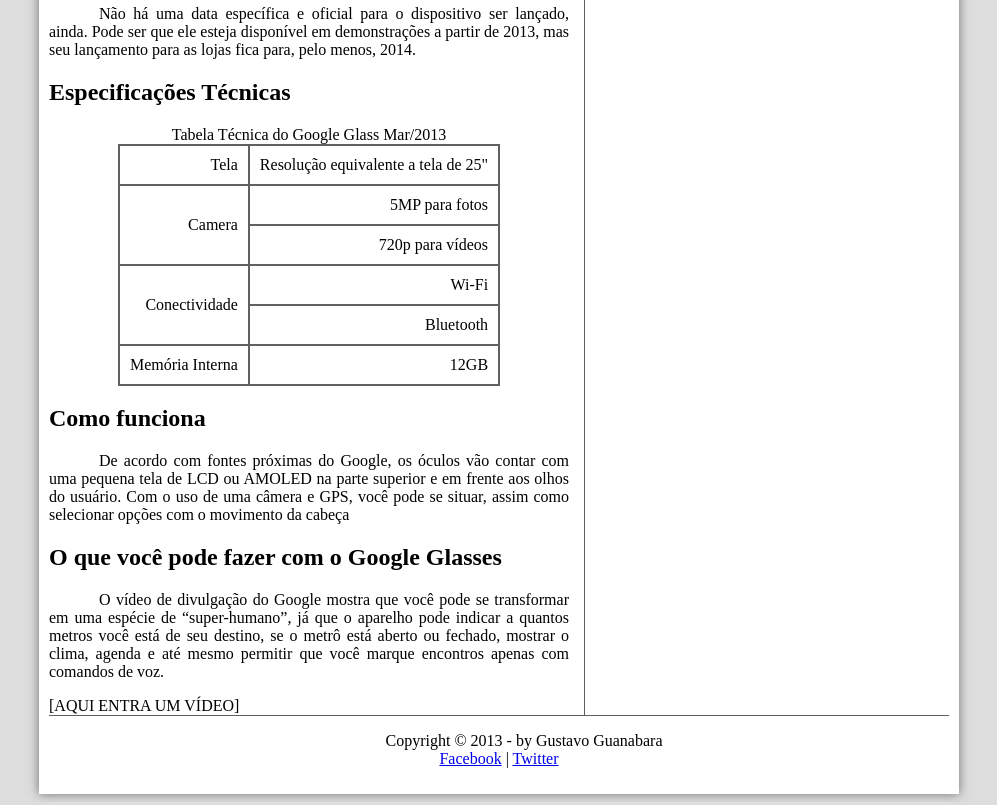
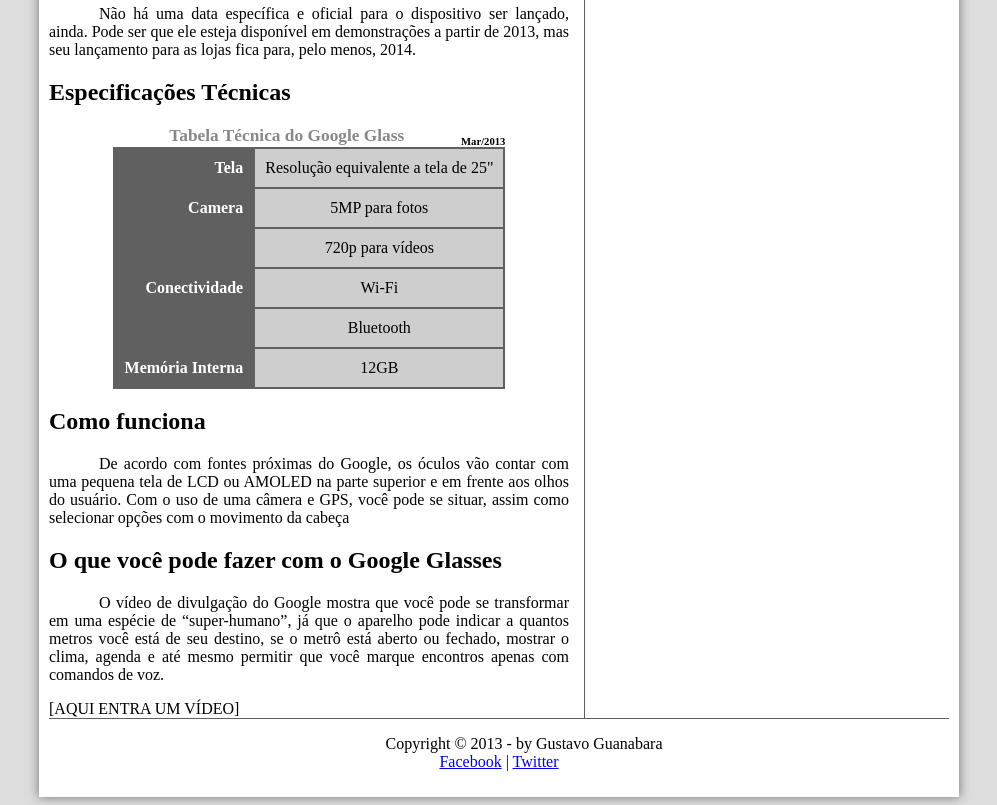
Before and after one commit to RafaDev01/Meusitegoogleglass, a plain HTML site: page index.html in a window 1280 px wide. Shown: the part 900-1705 px from the top of the page, without its empty margins (141-1138 px from the left). Drawn offline with Linux system fonts and the light colour scheme.

Commit message:
commit aula 20

```diff
--- a/_css/estilo.css
+++ b/_css/estilo.css
@@ -138,8 +138,34 @@ table#tabelaspec {
 table#tabelaspec td {
   border: 1px solid #606060;
   padding: 10px;
+  text-align: center;
+  vertical-align: middle;
+}
+
+table#tabelaspec td.ce {
+  color: white;
+  background-color: #606060;
+  vertical-align: top;
+  font-weight: bold;
   text-align: right;
-  vertical-align: middle;
+}
+
+table#tabelaspec td.cd {
+  background-color: #cecece;
+}
+
+table#tabelaspec caption {
+  color: #888888;
+  font-size: 13pt;
+  font-weight: bolder;
+}
+
+table#tabelaspec caption span {
+  display: block;
+  float: right;
+  color: black;
+  font-size: 8pt;
+  margin-top: 10px;
 }
 
 aside#lateral {
--- a/index.html
+++ b/index.html
@@ -63,15 +63,15 @@
 
       <h1>Especificações Técnicas</h1>
       <table id="tabelaspec">
-        <caption>Tabela Técnica do Google Glass Mar/2013</caption>
-      <tr><td>Tela</td>
-      <td>Resolução equivalente a tela
+        <caption>Tabela Técnica do Google Glass <span>Mar/2013</span> </caption>
+      <tr><td class="ce">Tela</td>
+      <td class="cd">Resolução equivalente a tela
         de 25"</td></tr>
-        <tr><td rowspan="2">Camera</td> <td>5MP para fotos</td></tr>
-        <tr><td>720p para vídeos</td></tr>
-        <tr><td rowspan="2"> Conectividade</td> <td>Wi-Fi</td> </tr>
-        <tr><td> Bluetooth</td></tr>
-          <tr><td>Memória Interna</td><td>12GB</td> </tr>
+        <tr><td rowspan="2" class="ce">Camera</td> <td class="cd">5MP para fotos</td></tr>
+        <tr><td class="cd">720p para vídeos</td></tr>
+        <tr><td rowspan="2" class="ce"> Conectividade</td> <td class="cd">Wi-Fi</td> </tr>
+        <tr><td class="cd"> Bluetooth</td></tr>
+          <tr><td class="ce">Memória Interna</td><td class="cd">12GB</td> </tr>
 
     </table>
       <h1>Como funciona</h1>
```
